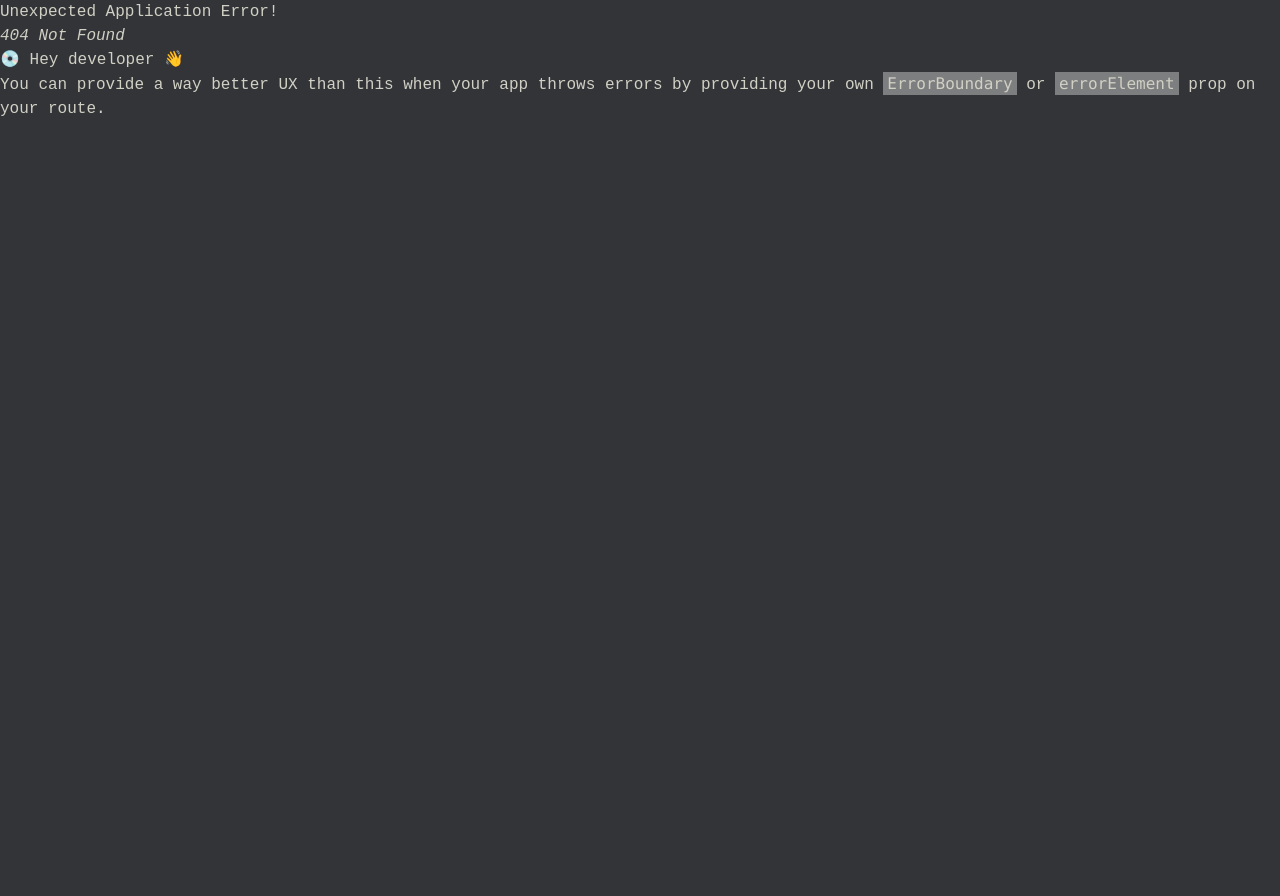
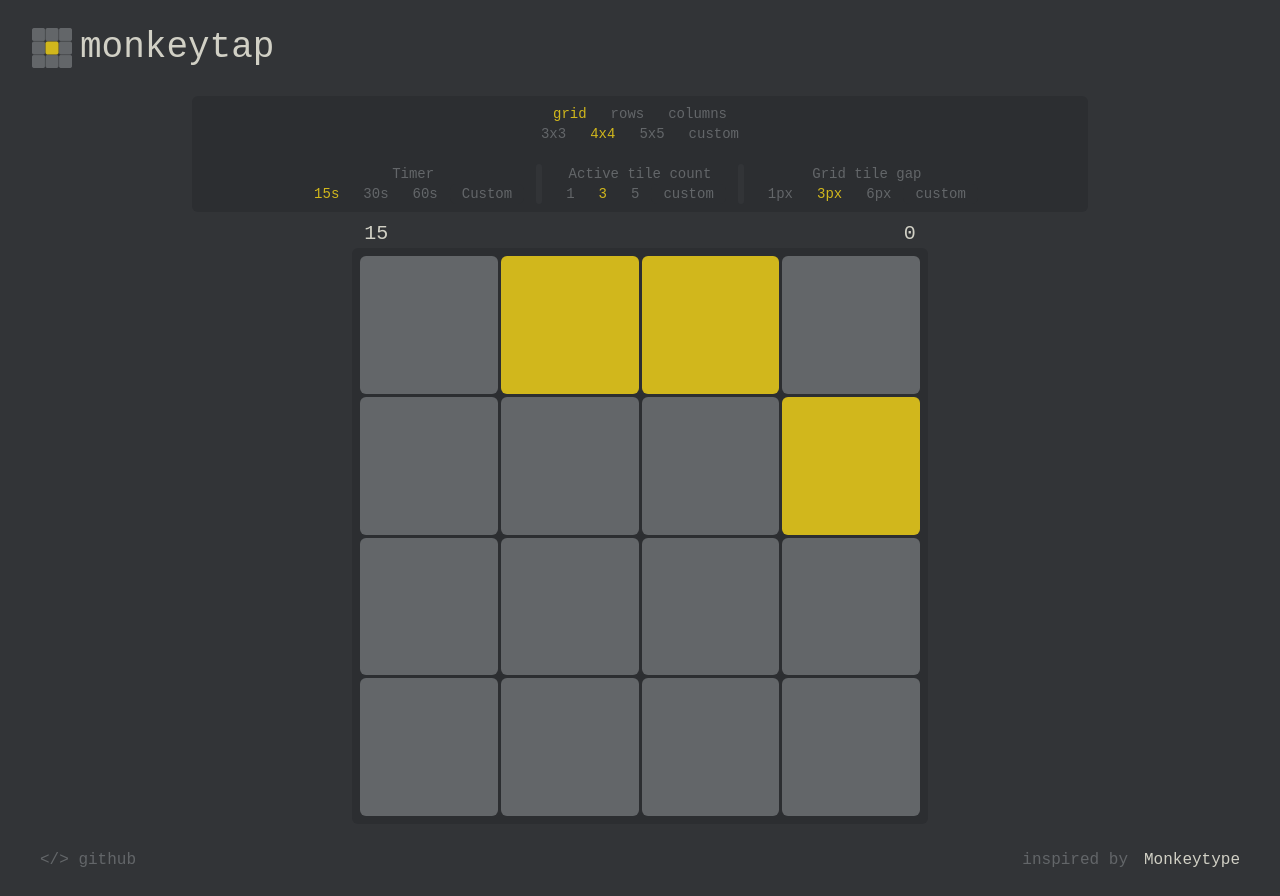
Before and after one commit to Deivismdev/monkeytap, a React (Vite) app in the folder frontend/: page / in a window 1280 px wide. Before the commit this address had no page. Before the commit the page ends 800 px from the top, so only its background shows below. Built offline with nearby package versions, Linux system fonts and the light colour scheme.

Commit message:
fix routes

```diff
--- a/frontend/src/App.tsx
+++ b/frontend/src/App.tsx
@@ -11,9 +11,9 @@ import TestPage from "./Pages/TestPage";
 const App = () => {
   const router = createHashRouter(
     createRoutesFromElements(
-      <Route path="/monkeytap" element={<MainLayout />}>
+      <Route path="/" element={<MainLayout />}>
         <Route index element={<HomePage />} />
-        <Route index path="/monkeytap/test" element={<TestPage />} />
+        <Route path="test" element={<TestPage />} />
       </Route>
     )
   );
```
